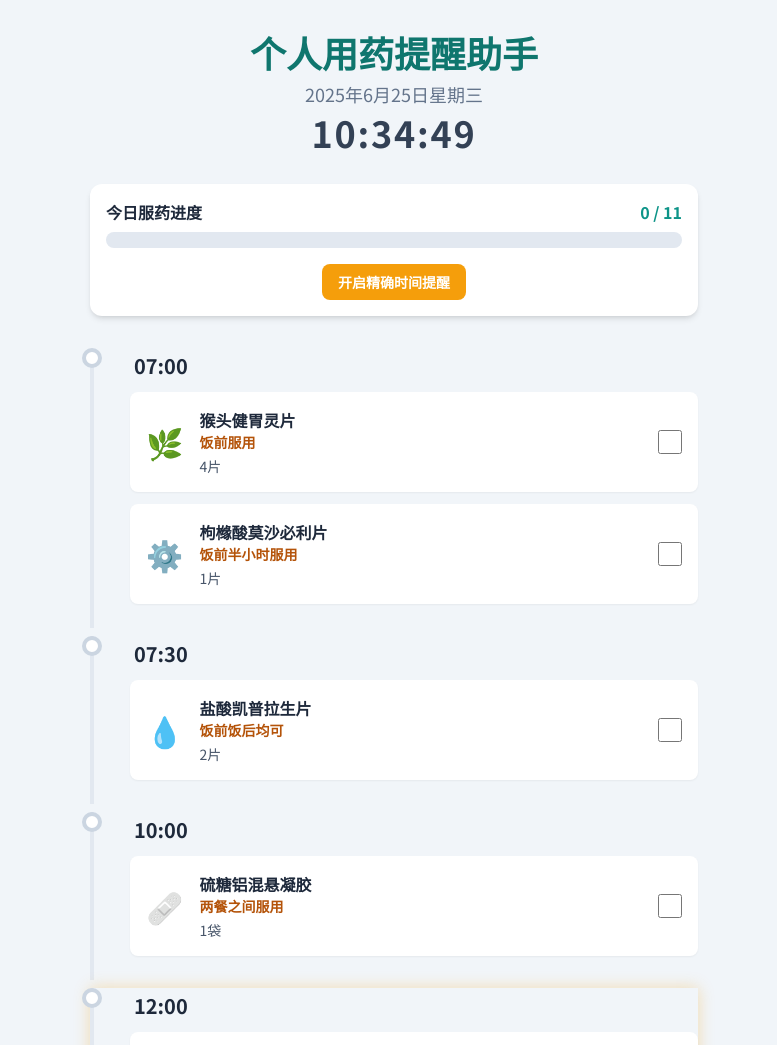
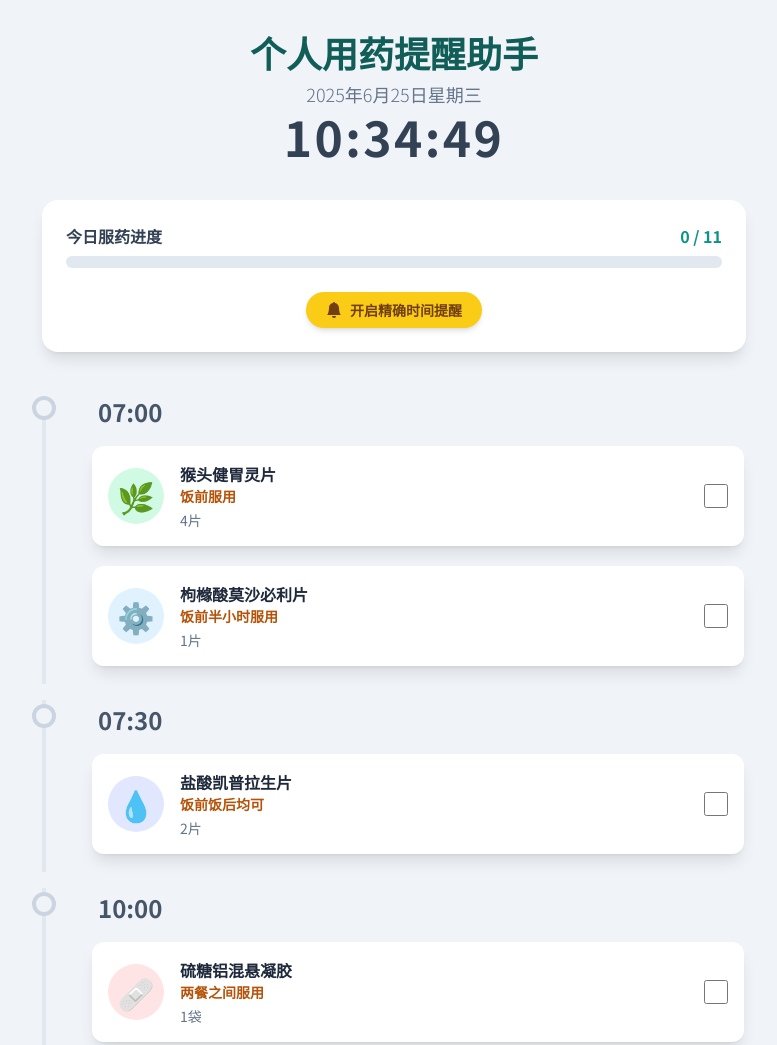
Before and after one commit to zenvor/meds-assistant, a plain HTML site: page index.htm in a window 1280 px wide. Shown: the top 1045 px of the page, without its empty margins (246-1023 px from the left). Drawn offline with nearby package versions, Linux system fonts and the light colour scheme.

Commit message:
进行了全面的视觉升级

```diff
--- a/index.htm
+++ b/index.htm
@@ -7,9 +7,12 @@
     <script src="https://cdn.tailwindcss.com"></script>
     <link rel="preconnect" href="https://fonts.googleapis.com" />
     <link rel="preconnect" href="https://fonts.gstatic.com" crossorigin />
-    <link href="https://fonts.googleapis.com/css2?family=Noto+Sans+SC:wght@400;500;700&display=swap" rel="stylesheet" />
-    <!-- Chosen Palette: Teal, Slate, Amber for a clean, calming, and functional health app feel. -->
-    <!-- Application Structure Plan: A task-oriented single-page application focused on one core function: medication tracking. The UI is structured chronologically by time of day (Morning, Noon, Evening) using a card-based layout. This is highly intuitive for a daily schedule. Key interactions include checkboxes to mark doses as taken, which provides immediate visual feedback and updates a progress bar. State is persistent via localStorage, so progress isn't lost. A prominent clock and dynamic highlighting of the current time slot keep the user oriented. The design prioritizes clarity, ease of use, and providing a sense of control and accomplishment to encourage adherence. -->
+    <link
+      href="https://fonts.googleapis.com/css2?family=Noto+Sans+SC:wght@300;400;500;700&display=swap"
+      rel="stylesheet"
+    />
+    <!-- Chosen Palette: Refined Teal, Slate, Soft Gold for a calming, premium health app feel. -->
+    <!-- Application Structure Plan: A task-oriented single-page application focused on one core function: medication tracking. The UI is structured chronologically by time of day using a card-based layout. This is highly intuitive for a daily schedule. Key interactions include checkboxes to mark doses as taken, which provides immediate visual feedback and updates a progress bar. State is persistent via localStorage, so progress isn't lost. A prominent clock and dynamic highlighting of the current time slot keep the user oriented. The design prioritizes clarity, ease of use, and providing a sense of control and accomplishment to encourage adherence. -->
     <!-- Visualization & Content Choices:
         - Schedule Display: Goal: Inform/Action. Method: Interactive HTML cards organized into a single timeline. Interaction: Checkboxes trigger state changes and visual updates (graying out). Justification: A checklist is the most direct and universally understood interface for tracking tasks.
         - Progress Tracking: Goal: Motivate. Method: A dynamic HTML/CSS progress bar. Interaction: Updates automatically as doses are checked off. Justification: Provides positive reinforcement and a clear overview of daily completion.
@@ -21,37 +24,67 @@
     <style>
       body {
         font-family: 'Noto Sans SC', sans-serif;
-        background-color: #f1f5f9;
+        background-color: #f0f4f8; /* A softer, cooler background */
       }
-      .timeline-item.next-up {
-        border-color: #f59e0b; /* amber-500 */
-        box-shadow: 0 0 15px rgba(245, 158, 11, 0.3);
+      @keyframes fadeIn {
+        from {
+          opacity: 0;
+          transform: translateY(10px);
+        }
+        to {
+          opacity: 1;
+          transform: translateY(0);
+        }
+      }
+      .fade-in {
+        animation: fadeIn 0.5s ease-out forwards;
+      }
+      .timeline-item.next-up .med-card-wrapper {
+        border-color: #facc15; /* yellow-400 */
+        box-shadow: 0 0 20px rgba(250, 204, 21, 0.3);
+      }
+      .med-card {
+        transition: all 0.3s ease;
+      }
+      .med-card:hover {
+        transform: translateY(-3px);
+        box-shadow: 0 10px 15px -3px rgb(0 0 0 / 0.07), 0 4px 6px -4px rgb(0 0 0 / 0.07);
       }
       .med-card.taken {
         background-color: #f8fafc;
-        opacity: 0.6;
+        opacity: 0.5;
+      }
+      .med-card.taken:hover {
+        transform: translateY(0);
       }
       .med-card.taken .med-name,
       .med-card.taken .med-timing {
         text-decoration: line-through;
+        text-decoration-color: #94a3b8;
       }
       .progress-bar-fill {
         transition: width 0.5s ease-in-out;
+        background-image: linear-gradient(to right, #2dd4bf, #0d9488);
       }
       .timeline-item {
         position: relative;
-        padding-left: 2.5rem; /* Space for timeline line and dot */
+        padding-left: 3rem;
       }
       .timeline-dot {
         position: absolute;
-        left: -0.5rem;
-        top: 0;
-        height: 1.25rem;
-        width: 1.25rem;
-        background-color: white;
+        left: -0.625rem;
+        top: 0.25rem;
+        height: 1.5rem;
+        width: 1.5rem;
+        background-color: #f0f4f8;
         border-width: 4px;
         border-radius: 9999px;
         z-index: 10;
+        transition: all 0.3s ease;
+      }
+      .timeline-item.next-up .timeline-dot {
+        border-color: #facc15;
+        background-color: #fefce8;
       }
       .timeline-line {
         position: absolute;
@@ -59,49 +92,63 @@
         top: 0;
         bottom: 0;
         width: 4px;
-        background-color: #e2e8f0; /* slate-200 */
+        background-color: #e2e8f0;
       }
       .timeline-item:first-child .timeline-line {
-        top: 1rem;
+        top: 1.25rem;
       }
       .timeline-item:last-child .timeline-line {
-        bottom: calc(100% - 1rem);
+        bottom: calc(100% - 1.25rem);
       }
     </style>
   </head>
 
   <body class="text-slate-800">
-    <main class="container mx-auto p-4 md:p-8 max-w-2xl">
-      <header class="text-center mb-8">
-        <h1 class="text-3xl md:text-4xl font-bold text-teal-700">个人用药提醒助手</h1>
-        <p id="current-date" class="text-lg text-slate-500 mt-2"></p>
-        <p id="current-time" class="text-4xl font-bold text-slate-700 tracking-wider mt-1"></p>
+    <main class="container mx-auto p-4 md:p-8 max-w-3xl">
+      <header class="text-center mb-10 fade-in">
+        <h1 class="text-3xl md:text-4xl font-bold text-teal-800">个人用药提醒助手</h1>
+        <p id="current-date" class="text-lg text-slate-500 mt-2 font-light"></p>
+        <p id="current-time" class="text-5xl font-bold text-slate-700 tracking-wider mt-1"></p>
       </header>
 
-      <div class="bg-white p-4 rounded-xl shadow-md mb-8">
+      <div class="bg-white p-6 rounded-2xl shadow-lg mb-10 fade-in" style="animation-delay: 100ms">
         <div class="flex justify-between items-center mb-2">
-          <span class="font-semibold">今日服药进度</span>
+          <span class="font-semibold text-slate-700">今日服药进度</span>
           <span id="progress-text" class="font-bold text-teal-600">0 / 11</span>
         </div>
-        <div class="w-full bg-slate-200 rounded-full h-4">
-          <div id="progress-bar" class="bg-teal-500 h-4 rounded-full progress-bar-fill" style="width: 0%"></div>
+        <div class="w-full bg-slate-200 rounded-full h-3 overflow-hidden">
+          <div id="progress-bar" class="h-3 rounded-full progress-bar-fill" style="width: 0%"></div>
         </div>
-        <div class="text-center mt-4">
+        <div class="text-center mt-6">
           <button
             id="notification-btn"
-            class="bg-amber-500 hover:bg-amber-600 text-white font-bold py-2 px-4 rounded-lg transition-colors text-sm"
+            class="bg-yellow-400 hover:bg-yellow-500 text-yellow-900 font-bold py-2 px-5 rounded-full transition-all duration-300 shadow-md hover:shadow-lg text-sm flex items-center justify-center mx-auto gap-2"
           >
+            <svg
+              xmlns="http://www.w3.org/2000/svg"
+              width="16"
+              height="16"
+              fill="currentColor"
+              class="bi bi-bell-fill"
+              viewBox="0 0 16 16"
+            >
+              <path
+                d="M8 16a2 2 0 0 0 2-2H6a2 2 0 0 0 2 2m.995-14.901a1 1 0 1 0-1.99 0A5 5 0 0 0 3 6c0 1.098-.5 6-2 7h14c-1.5-1-2-5.902-2-7 0-2.42-1.72-4.44-4.005-4.901"
+              />
+            </svg>
             开启精确时间提醒
           </button>
         </div>
       </div>
 
-      <div id="medication-timeline" class="space-y-2">
+      <div id="medication-timeline" class="space-y-4">
         <!-- Timeline items will be generated here -->
       </div>
 
-      <footer class="text-center mt-8">
-        <button id="reset-btn" class="text-sm text-slate-500 hover:text-red-600 underline">重置今日记录</button>
+      <footer class="text-center mt-10">
+        <button id="reset-btn" class="text-sm text-slate-500 hover:text-red-600 underline transition-colors">
+          重置今日记录
+        </button>
       </footer>
     </main>
 
@@ -179,6 +226,7 @@
 
         const timelineContainer = document.getElementById('medication-timeline')
         const totalDoses = medicationSchedule.length
+        const iconColors = { '🌿': 'bg-emerald-100', '⚙️': 'bg-sky-100', '💧': 'bg-indigo-100', '🩹': 'bg-rose-100' }
 
         function getTodayKey(prefix) {
           const now = new Date()
@@ -199,37 +247,43 @@
             return acc
           }, {})
 
+          let delay = 200
           for (const time in groupedByTime) {
             const meds = groupedByTime[time]
             const timelineItemId = `timeline-${time.replace(':', '')}`
 
             const itemWrapper = document.createElement('div')
             itemWrapper.id = timelineItemId
-            itemWrapper.className = 'timeline-item pt-1 pb-6'
+            itemWrapper.className = 'timeline-item pt-1 pb-4 fade-in'
+            itemWrapper.style.animationDelay = `${delay}ms`
 
             itemWrapper.innerHTML = `
                         <div class="timeline-line"></div>
                         <div class="timeline-dot border-slate-300"></div>
-                        <h3 class="text-xl font-bold ml-1 mb-3">${time}</h3>
-                        <div class="space-y-3">
+                        <h3 class="text-2xl font-bold ml-2 mb-4 text-slate-600">${time}</h3>
+                        <div class="space-y-4">
                             ${meds
                               .map((med) => {
                                 const isTaken = !!takenState[med.id]
                                 return `
-                                <div class="med-card p-4 rounded-lg flex items-center transition-all shadow-sm ${
-                                  isTaken ? 'taken' : 'bg-white'
+                                <div class="med-card-wrapper rounded-2xl border-2 border-transparent transition-all duration-300">
+                                  <div class="med-card bg-white p-4 rounded-xl flex items-center transition-all shadow-lg ${
+                                    isTaken ? 'taken' : ''
                                   }">
-                                    <div class="text-3xl mr-4">${med.icon}</div>
+                                      <div class="text-3xl mr-4 w-14 h-14 flex-shrink-0 rounded-full flex items-center justify-center ${
+                                        iconColors[med.icon]
+                                      }">${med.icon}</div>
                                       <div class="flex-grow">
-                                        <p class="font-bold med-name">${med.name}</p>
+                                          <p class="font-bold text-base med-name">${med.name}</p>
                                           <p class="text-sm text-amber-700 font-semibold med-timing">${med.timing}</p>
-                                        <p class="text-slate-600 text-sm mt-1">${med.dose}</p>
+                                          <p class="text-slate-500 text-sm mt-1">${med.dose}</p>
                                       </div>
                                       <input type="checkbox" data-dose-id="${
                                         med.id
-                                    }" class="h-6 w-6 rounded-md border-gray-300 text-teal-600 focus:ring-teal-500" ${
+                                      }" class="h-6 w-6 rounded-md border-gray-300 text-teal-600 focus:ring-teal-500 cursor-pointer" ${
                                   isTaken ? 'checked' : ''
                                 }>
+                                  </div>
                                 </div>
                                 `
                               })
@@ -237,9 +291,11 @@
                         </div>
                     `
             timelineContainer.appendChild(itemWrapper)
+            delay += 100
           }
           addEventListeners()
           updateProgress()
+          updateTime() // Call updateTime after rendering to apply highlighting immediately
         }
 
         function addEventListeners() {
@@ -249,14 +305,18 @@
               takenState[doseId] = e.target.checked
               if (!e.target.checked) delete takenState[doseId]
               saveState('medTakenState', takenState)
-              renderMedications()
+              // No full re-render, just update styles for performance
+              const card = e.target.closest('.med-card')
+              card.classList.toggle('taken', e.target.checked)
+              updateProgress()
+              updateTime() // Re-evaluate highlighting
             })
           })
         }
 
         function updateProgress() {
           const takenCount = Object.values(takenState).filter(Boolean).length
-          const progress = (takenCount / totalDoses) * 100
+          const progress = totalDoses > 0 ? (takenCount / totalDoses) * 100 : 0
           document.getElementById('progress-bar').style.width = `${progress}%`
           document.getElementById('progress-text').textContent = `${takenCount} / ${totalDoses}`
         }
@@ -272,33 +332,67 @@
           })
           document.getElementById('current-time').textContent = currentTimeStr
 
-          // Highlight next due medication
           const nowHHMM = now.toLocaleTimeString('en-GB', { hour: '2-digit', minute: '2-digit' })
           let nextMedTime = null
 
-          for (const med of medicationSchedule) {
-            if (med.time > nowHHMM && !takenState[med.id]) {
-              nextMedTime = med.time
+          // Find the first untaken time slot that is in the future
+          const sortedTimes = Object.keys(
+            medicationSchedule.reduce((acc, med) => {
+              acc[med.time] = true
+              return acc
+            }, {})
+          ).sort()
+          for (const time of sortedTimes) {
+            const medsInSlot = medicationSchedule.filter((m) => m.time === time)
+            const allTakenInSlot = medsInSlot.every((m) => takenState[m.id])
+            if (time >= nowHHMM && !allTakenInSlot) {
+              nextMedTime = time
               break
             }
           }
+          // If all future slots are taken, check past slots for untaken meds
+          if (!nextMedTime) {
+            for (const time of sortedTimes.reverse()) {
+              const medsInSlot = medicationSchedule.filter((m) => m.time === time)
+              const allTakenInSlot = medsInSlot.every((m) => takenState[m.id])
+              if (!allTakenInSlot) {
+                nextMedTime = time
+                break
+              }
+            }
+          }
 
-          document.querySelectorAll('.timeline-item').forEach((el) => el.classList.remove('next-up'))
+          document.querySelectorAll('.timeline-item').forEach((el) => {
+            el.classList.remove('next-up')
+            el.querySelector('.timeline-dot').classList.remove('border-yellow-400', 'bg-yellow-50')
+          })
+
           if (nextMedTime) {
             const nextItemId = `timeline-${nextMedTime.replace(':', '')}`
             const nextItem = document.getElementById(nextItemId)
-            if (nextItem) nextItem.classList.add('next-up')
+            if (nextItem) {
+              nextItem.classList.add('next-up')
+              nextItem.querySelector('.timeline-dot').classList.add('border-yellow-400', 'bg-yellow-50')
+            }
           }
         }
 
         const notificationBtn = document.getElementById('notification-btn')
         notificationBtn.addEventListener('click', () => {
+          if (Notification.permission === 'granted') {
+            alert('提醒功能已经开启。')
+            return
+          }
           Notification.requestPermission().then((permission) => {
             if (permission === 'granted') {
               alert('浏览器提醒已开启！将会在设定的时间点精确提醒您。')
-              notificationBtn.textContent = '提醒功能已开启'
-              notificationBtn.disabled = true
-              notificationBtn.classList.add('opacity-50', 'cursor-not-allowed')
+              notificationBtn.innerHTML = `
+                          <svg xmlns="http://www.w3.org/2000/svg" width="16" height="16" fill="currentColor" class="bi bi-bell-slash-fill" viewBox="0 0 16 16">
+                            <path d="M5.161 14.016A2 2 0 0 0 8 16a2 2 0 0 0 2.83-1.985l-6.67-6.67A5 5 0 0 0 3 6c0-.27.028-.533.08-.786zM11 5.183a5 5 0 0 0-4.437-4.087A1 1 0 0 0 4.995.1a1 1 0 0 0-1.99 0A5 5 0 0 0 3 6c0 1.098-.5 6-2 7h1.645l10.5-10.5zM2.71 1.056a1 1 0 0 1 1.414 0L14.94 11.828a1 1 0 0 1-1.414 1.414L2.71 2.47a1 1 0 0 1 0-1.414"/>
+                          </svg>
+                          提醒功能已开启`
+              notificationBtn.classList.replace('bg-yellow-400', 'bg-slate-300')
+              notificationBtn.classList.replace('text-yellow-900', 'text-slate-600')
               new Notification('测试提醒', { body: '提醒功能设置成功！' })
             } else {
               alert('您已阻止浏览器提醒。如需开启，请在浏览器设置中修改。')
@@ -336,9 +430,8 @@
 
         // Initial setup
         renderMedications()
-        updateTime()
         setInterval(updateTime, 1000)
-        setInterval(scheduleNotifications, 30000) // Check for notifications every 30 seconds
+        setInterval(scheduleNotifications, 30000)
       })
     </script>
   </body>
```
Lines whose indentation alone changed are shown as unchanged.
